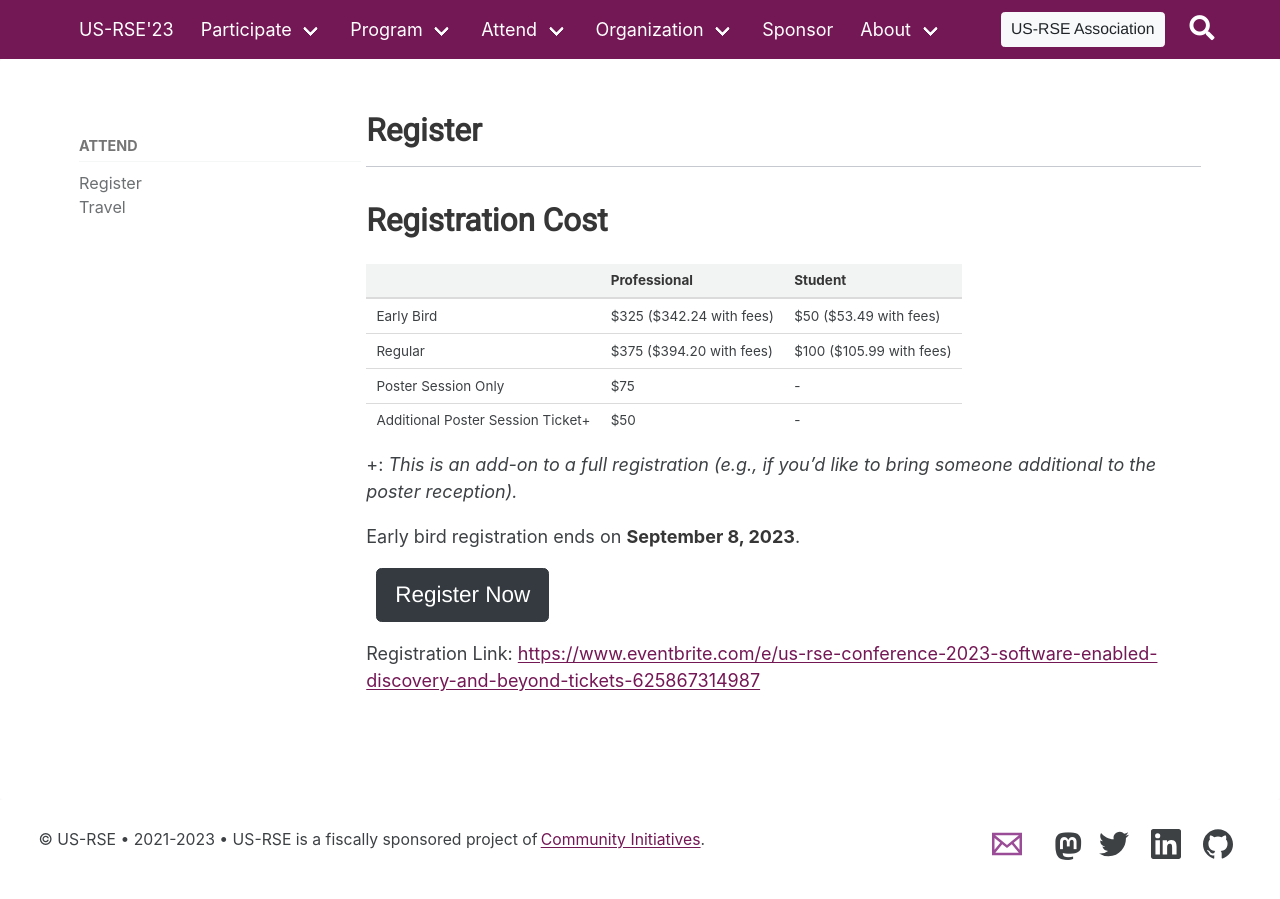
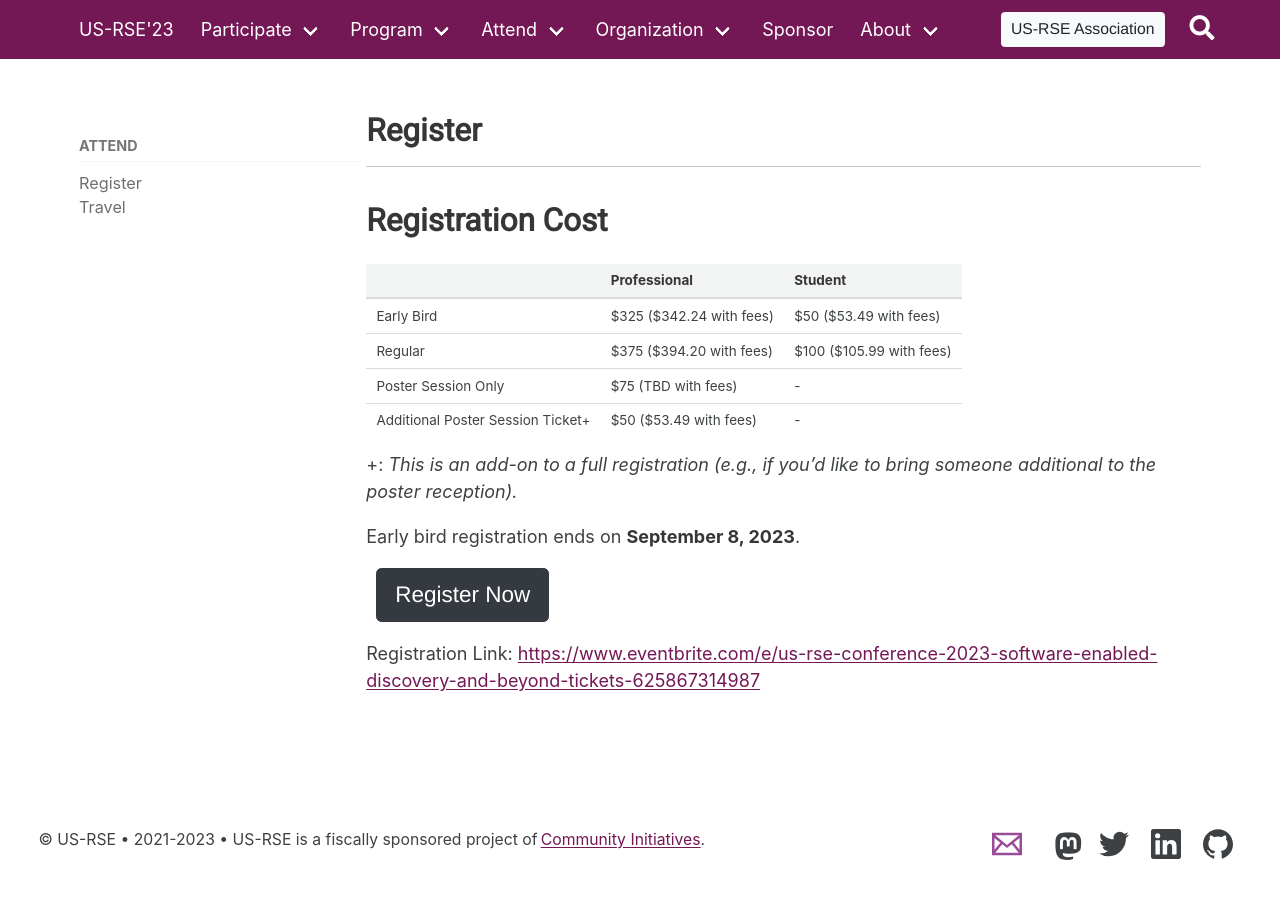
Before and after one commit to USRSE/usrse23, a Jekyll site: the page built from pages/attend/registration.md, in a window 1280 px wide and 900 px high. Built offline with Jekyll 4.4.1, drawn with Linux system fonts in a browser that asks for light colours; a style sheet for code colours, icons or effects is not loaded.

Commit message:
Missed a couple fees

```diff
--- a/pages/attend/registration.md
+++ b/pages/attend/registration.md
@@ -14,8 +14,8 @@ set_last_modified: true
 | - | ------------ | ------- |
 | Early Bird | $325 ($342.24 with fees) | $50 ($53.49 with fees) |
 | Regular | $375 ($394.20 with fees) | $100 ($105.99 with fees) |
-| Poster Session Only | $75 | - |
-| Additional Poster Session Ticket+ | $50 | - |
+| Poster Session Only | $75 (TBD with fees) | - |
+| Additional Poster Session Ticket+ | $50 ($53.49 with fees) | - |
 
 +: _This is an add-on to a full registration (e.g., if you'd like to bring someone additional to the poster reception)._
 
```
